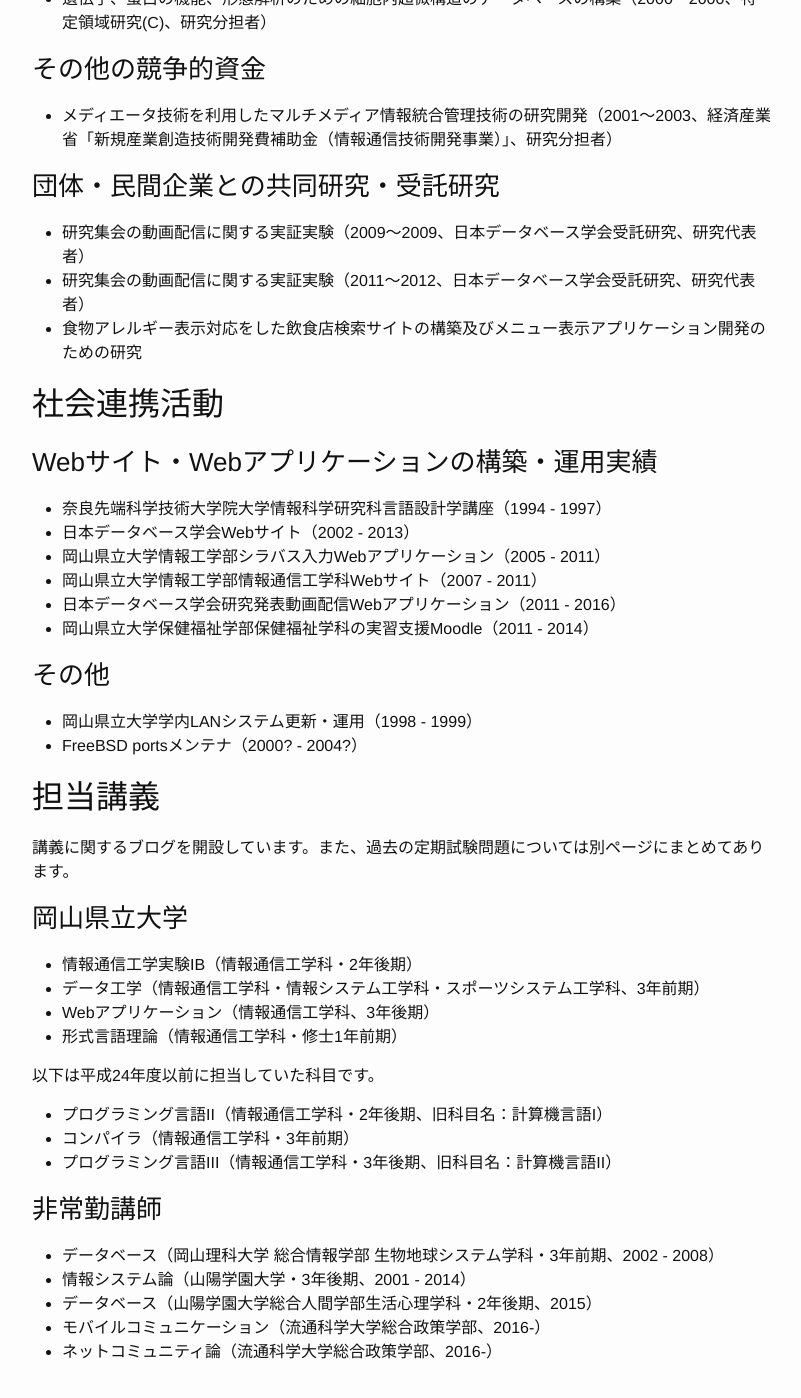
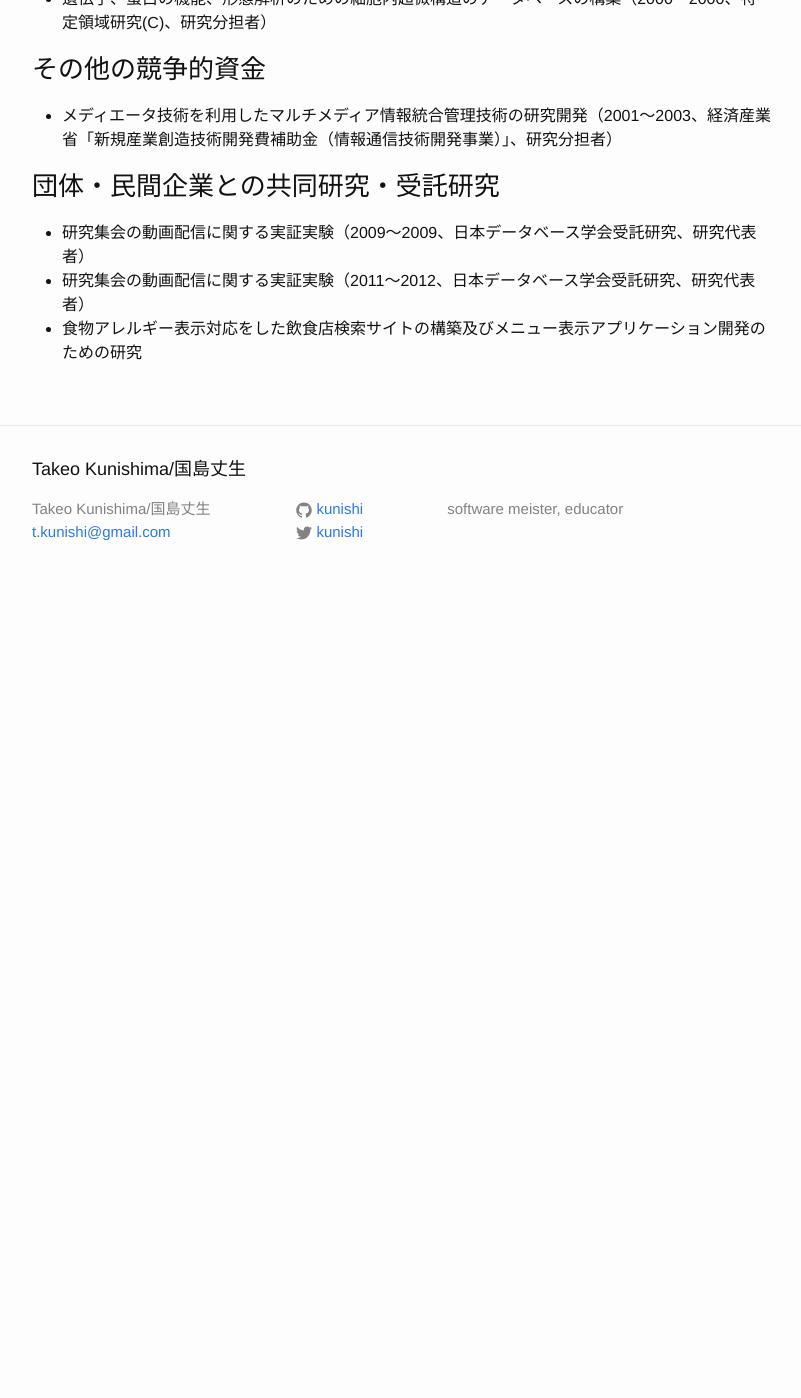
Before and after one commit to kunishi/kunishi.github.io, a Jekyll site: the page built from research.md, in a window 1280 px wide and 1400 px high, scrolled down 2412 px. Shown: the whole window, without its empty margins (238-1039 px from the left). Built offline with Jekyll 4.4.1, drawn with Linux system fonts in a browser that asks for light colours; after the commit the page ends 3015 px from its top, so only the background shows below that.

Commit message:
remove the duplicated contents.

```diff
--- a/research.md
+++ b/research.md
@@ -96,44 +96,3 @@
 - 研究集会の動画配信に関する実証実験（2009〜2009、日本データベース学会受託研究、研究代表者）
 - 研究集会の動画配信に関する実証実験（2011〜2012、日本データベース学会受託研究、研究代表者）
 - 食物アレルギー表示対応をした飲食店検索サイトの構築及びメニュー表示アプリケーション開発のための研究
-
-## 社会連携活動
-
-### Webサイト・Webアプリケーションの構築・運用実績
-
-- 奈良先端科学技術大学院大学情報科学研究科言語設計学講座（1994 - 1997）
-- 日本データベース学会Webサイト（2002 - 2013）
-- 岡山県立大学情報工学部シラバス入力Webアプリケーション（2005 - 2011）
-- 岡山県立大学情報工学部情報通信工学科Webサイト（2007 - 2011）
-- 日本データベース学会研究発表動画配信Webアプリケーション（2011 - 2016）
-- 岡山県立大学保健福祉学部保健福祉学科の実習支援Moodle（2011 - 2014）
-
-### その他
-
-- 岡山県立大学学内LANシステム更新・運用（1998 - 1999）
-- FreeBSD portsメンテナ（2000? - 2004?）
-
-## 担当講義
-
-講義に関するブログを開設しています。また、過去の定期試験問題については別ページにまとめてあります。
-
-### 岡山県立大学
-
-- 情報通信工学実験IB（情報通信工学科・2年後期）
-- データ工学（情報通信工学科・情報システム工学科・スポーツシステム工学科、3年前期）
-- Webアプリケーション（情報通信工学科、3年後期）
-- 形式言語理論（情報通信工学科・修士1年前期）
-
-以下は平成24年度以前に担当していた科目です。
-
-- プログラミング言語II（情報通信工学科・2年後期、旧科目名：計算機言語I）
-- コンパイラ（情報通信工学科・3年前期）
-- プログラミング言語III（情報通信工学科・3年後期、旧科目名：計算機言語II）
-
-### 非常勤講師
-
-- データベース（岡山理科大学 総合情報学部 生物地球システム学科・3年前期、2002 - 2008）
-- 情報システム論（山陽学園大学・3年後期、2001 - 2014）
-- データベース（山陽学園大学総合人間学部生活心理学科・2年後期、2015）
-- モバイルコミュニケーション（流通科学大学総合政策学部、2016-）
-- ネットコミュニティ論（流通科学大学総合政策学部、2016-）
```
